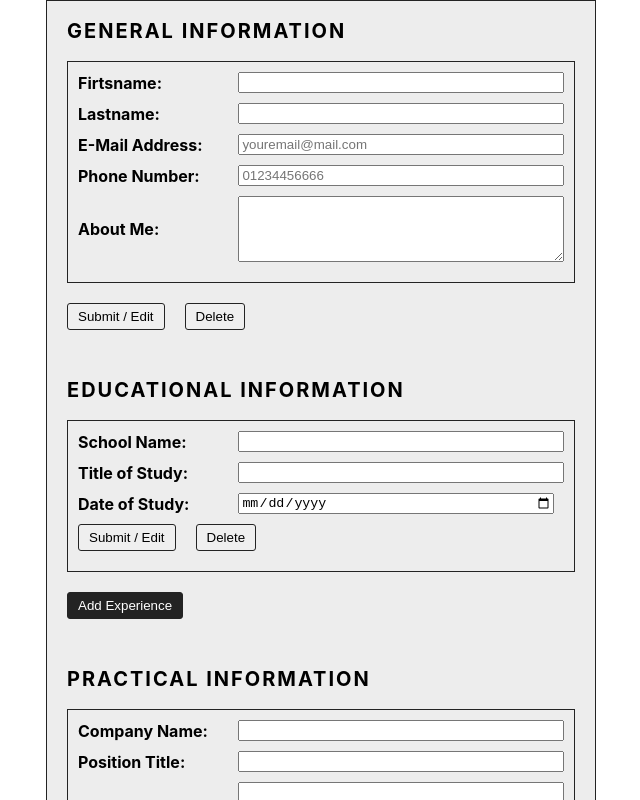
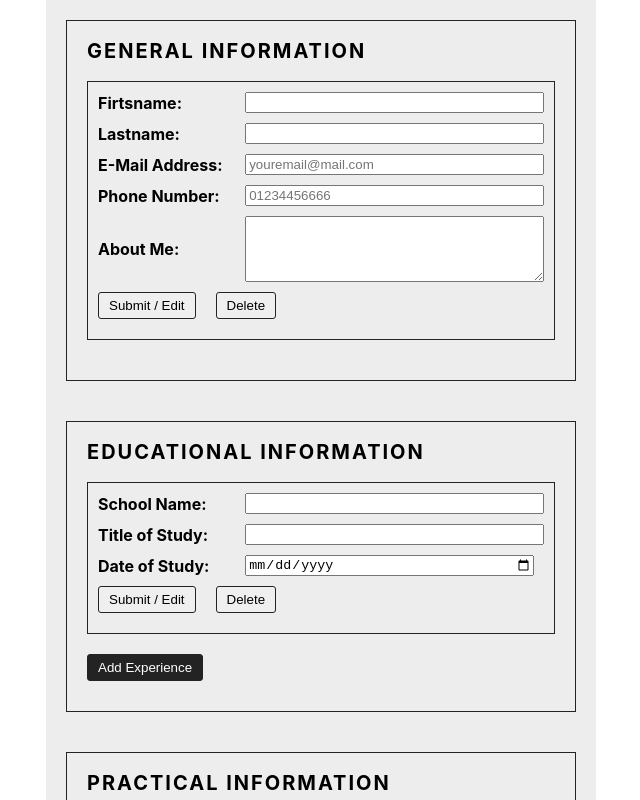
Before and after one commit to Brece/cv-application, a React (Create React App) app: page / in a window 1280 px wide. Shown: the top 800 px of the page, without its empty margins (319-959 px from the left). Built offline with nearby package versions, Linux system fonts and the light colour scheme.

Commit message:
refactors each input sections into its own form and style fixes

```diff
--- a/src/App.js
+++ b/src/App.js
@@ -91,16 +91,15 @@ function App() {
 	});
 
 	return (
-		<div className="c-app">
-			<form onSubmit={updateLocalStorage} className='c-form'>
+		<div className='c-app'>
+			<div className='c-app__form'>
 				<GeneralInformation handleNewInputSubmit={handleNewInputSubmit} handleDeleteInput={handleDeleteInput} general={state.general[0]} />
 				<EducationalExperience handleNewInputSubmit={handleNewInputSubmit} handleDeleteInput={handleDeleteInput} educational={state.educational} />
 				<PracticalExperience handleNewInputSubmit={handleNewInputSubmit} handleDeleteInput={handleDeleteInput} practical={state.practical} />
 				<div className='c-form__group'>
-					<button type='submit' className='c-btn c-form__group__submitBtn'>Submit</button>
 					<button type='button' className='c-btn c-form__group__clearBtn' onClick={clearLocalStorage}>Clear Form</button>
 				</div>
-			</form>
+			</div>
 			<FormView state={state} />
 		</div>
 		);
--- a/src/components/EducationalInput.js
+++ b/src/components/EducationalInput.js
@@ -30,6 +30,7 @@ function EducationalInput (props) {
     }
 
     return (
+        <form onSubmit={handleSubmit} className='c-form'>
             <div className='c-form__content' data-id={state.id}>
                 <div className='c-form__content__group'>
                     <label htmlFor='school'>School Name:</label>
@@ -43,9 +44,10 @@ function EducationalInput (props) {
                     <label htmlFor='date'>Date of Study:</label>
                     <input type='date' id='date' name='date' data-key='educational' value={state.date} required onChange={handleChange} />
                 </div>
-            <button type='button' className='c-btn c-educational__btn' onClick={handleSubmit}>Submit / Edit</button>
+                <button type='submit' className='c-btn c-educational__btn'>Submit / Edit</button>
                 <button type='button' className='c-btn c-educational__btn' onClick={handleDelete}>Delete</button>
             </div>
+        </form>
     );
 }
 
--- a/src/components/General-information.js
+++ b/src/components/General-information.js
@@ -59,6 +59,7 @@ function GeneralInformation (props) {
     return (
         <section id='c-general'>
             <h2 className='c-general__title'>General Information</h2>
+            <form onSubmit={handleSubmit} className='c-form'>
                 <div className="c-form__content">
                     <div className='c-form__content__group'>
                         <label htmlFor='firstname'>Firtsname:</label>
@@ -80,9 +81,10 @@ function GeneralInformation (props) {
                         <label htmlFor='info'>About Me:</label>
                         <textarea id='info' name='info' data-key='general' value={state.info} rows='4' cols='38' required onChange={handleChange} />
                     </div>
+                    <button type='submit' className='c-btn c-general__btn'>Submit / Edit</button>
+                    <button type='button' className='c-btn c-general__btn' onClick={handleDelete}>Delete</button>
                 </div>
-            <button type='button' className='c-btn c-general__btn' onClick={handleSubmit}>Submit / Edit</button>
-            <button type='button' className='c-btn c-general__btn' onClick={handleDelete}>Delete</button>
+            </form>
         </section>
     );
 }
--- a/src/components/PracticalInput.js
+++ b/src/components/PracticalInput.js
@@ -32,6 +32,7 @@ function PracticalInput (props) {
     }
 
     return (
+        <form onSubmit={handleSubmit} className='c-form'>
             <div className='c-form__content' data-id={state.id}>
                 <div className='c-form__content__group'>
                     <label htmlFor='company'>Company Name:</label>
@@ -51,9 +52,10 @@ function PracticalInput (props) {
                     <label htmlFor='to'>To:</label>
                     <input type='date' id='to' name='to' data-key='practical' value={state.to} required onChange={handleChange} />
                 </div>
-            <button type='button' className='c-btn c-practical__btn' onClick={handleSubmit}>Submit / Edit</button>
+                <button type='submit' className='c-btn c-practical__btn'>Submit / Edit</button>
                 <button type='button' className='c-btn c-practical__btn' onClick={handleDelete}>Delete</button>
             </div>
+        </form>
     );
 }
 
--- a/src/styles/main.css
+++ b/src/styles/main.css
@@ -79,12 +79,11 @@ code {
   border-left: 2px solid #bcbcbc;
 }
 
-#c-general {
-  margin-bottom: 40px;
-}
-
-#c-educational {
-  margin-bottom: 40px;
+#c-general, #c-educational, #c-practical {
+  width: 100%;
+  margin: 0 auto 40px;
+  padding: 20px 20px;
+  border: 1px solid #232323;
 }
 
 .c-app {
@@ -100,6 +99,14 @@ code {
           justify-content: space-between;
   max-width: 1400px;
   margin: 0 auto;
+}
+
+.c-app__form {
+  max-width: 550px;
+  margin-right: 40px;
+  margin-left: 40px;
+  padding: 20px 20px;
+  background-color: #ededed;
 }
 
 .c-btn {
@@ -142,22 +149,6 @@ code {
   background-color: #f9435e;
   color: #fff;
   font-weight: bold;
-}
-
-.c-form {
-  display: -webkit-box;
-  display: -ms-flexbox;
-  display: flex;
-  -webkit-box-orient: vertical;
-  -webkit-box-direction: normal;
-      -ms-flex-direction: column;
-          flex-direction: column;
-  max-width: 550px;
-  margin-right: 40px;
-  margin-bottom: 60px;
-  padding: 20px 20px;
-  border: 1px solid #232323;
-  background-color: #ededed;
 }
 
 .c-form__content {
@@ -332,6 +323,9 @@ code {
         -ms-flex-direction: column;
             flex-direction: column;
   }
+  .c-app__form {
+    margin: 0 auto 40px;
+  }
   .c-form, .c-view {
     margin-left: auto;
     margin-right: auto;
@@ -358,10 +352,6 @@ code {
 }
 
 @media screen and (max-width: 600px) {
-  .c-form {
-    margin-left: 20px;
-    margin-right: 20px;
-  }
   .c-form__content__group {
     -webkit-box-orient: vertical;
     -webkit-box-direction: normal;
--- a/src/styles/main.scss
+++ b/src/styles/main.scss
@@ -33,11 +33,10 @@ code {
 .u-offset { margin-left: -$hspace*2; margin-right: -$hspace*2; }
 .u-border { margin-bottom: $vspace*2; padding-left: $hspace; border-left: 2px solid $color-font; }
 
-#c-general { margin-bottom: $vspace*2; }
-#c-educational { margin-bottom: $vspace*2; }
-// #c-practical {}
+#c-general, #c-educational, #c-practical { width: 100%; margin: 0 auto $vspace*2; padding: $vspace $hspace; border: 1px solid $color-bg-view;  }
 
 .c-app { display: flex; flex-direction: row; justify-content: space-between; max-width: 1400px; margin: 0 auto; }
+.c-app__form { max-width: 550px; margin-right: $hspace*2; margin-left: $hspace*2; padding: $vspace $hspace; background-color: $color-bg-form; }
 
 .c-btn { margin-right: $hspace; margin-bottom: $vspace/2; padding: $vspace/4 $hspace/2; border: 1px solid $color-bg-view; border-radius: 3px;
   &:hover { cursor: pointer; }
@@ -53,7 +52,6 @@ code {
 .c-form__group__submitBtn { padding: $vspace/2 $hspace; background-color: $color-highlight; color: #fff; font-weight: bold; }
 .c-form__group__clearBtn { padding: $vspace/2 $hspace; background-color: #f9435e; color: #fff; font-weight: bold; }
 
-.c-form { display: flex; flex-direction: column; max-width: 550px; margin-right: $hspace*2; margin-bottom: $vspace*3; padding: $vspace $hspace; border: 1px solid $color-bg-view; background-color: $color-bg-form; }
 .c-form__content { margin-bottom: $vspace; padding: $vspace/2 $hspace/2; border: 1px solid $color-bg-view; }
 .c-form__content__group { display: flex; align-items: center; margin-bottom: $vspace/2;
   label { width: 33%; font-weight: bold; }
@@ -98,6 +96,7 @@ code {
 // Media Queries
 @media screen and (max-width: 1280px)  {
   .c-app { flex-direction: column; }
+  .c-app__form { margin: 0 auto $vspace*2; }
 
   .c-form, .c-view { margin-left: auto; margin-right: auto; }
 }
@@ -113,7 +112,6 @@ code {
 }
 
 @media screen and (max-width: 600px) {
-  .c-form { margin-left: $hspace; margin-right: $hspace; }
   .c-form__content__group { flex-direction: column;
     label { width: 100%; margin-bottom: $vspace/4; }
     input { width: 100%; }
```
Also changed, not shown: 1 other file (tests, documents, lock files or other folders). Lines whose indentation alone changed are shown as unchanged.
